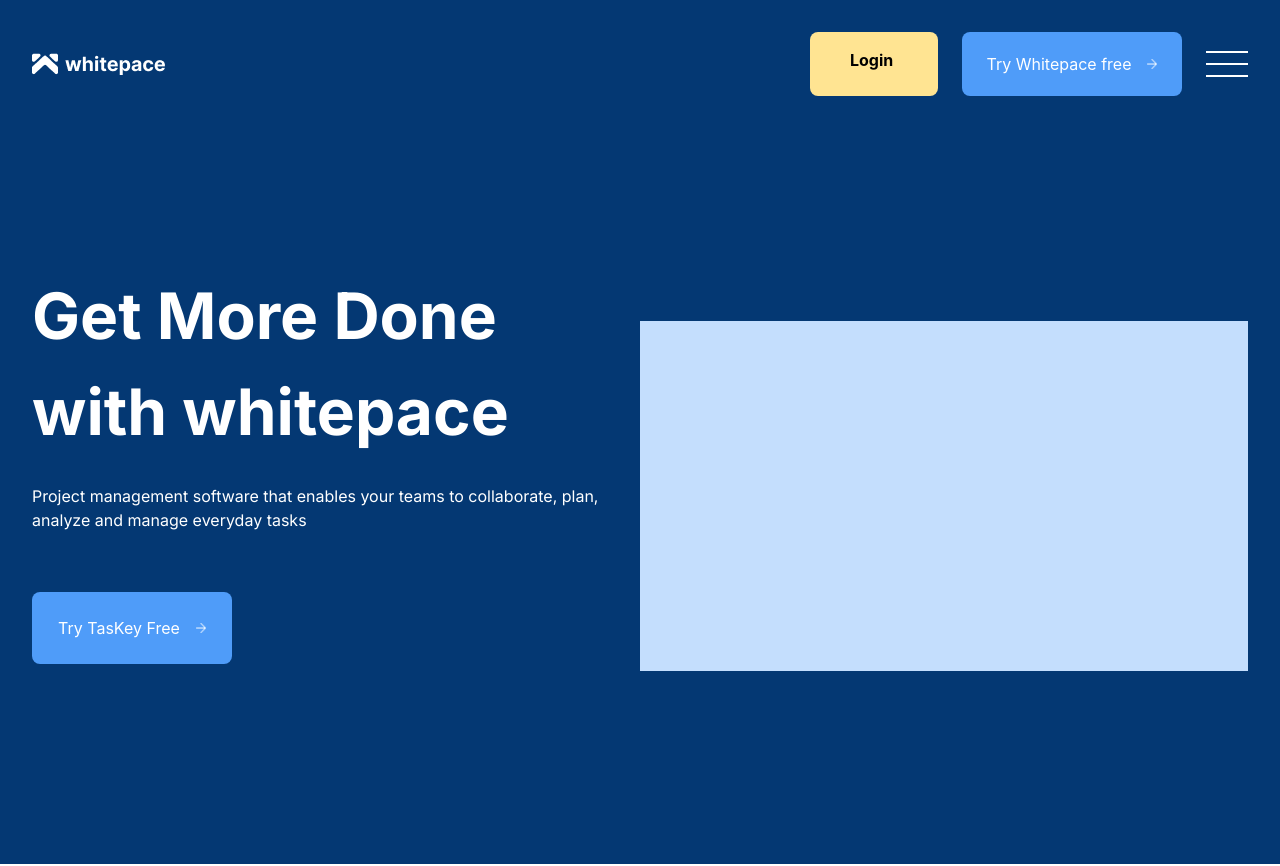
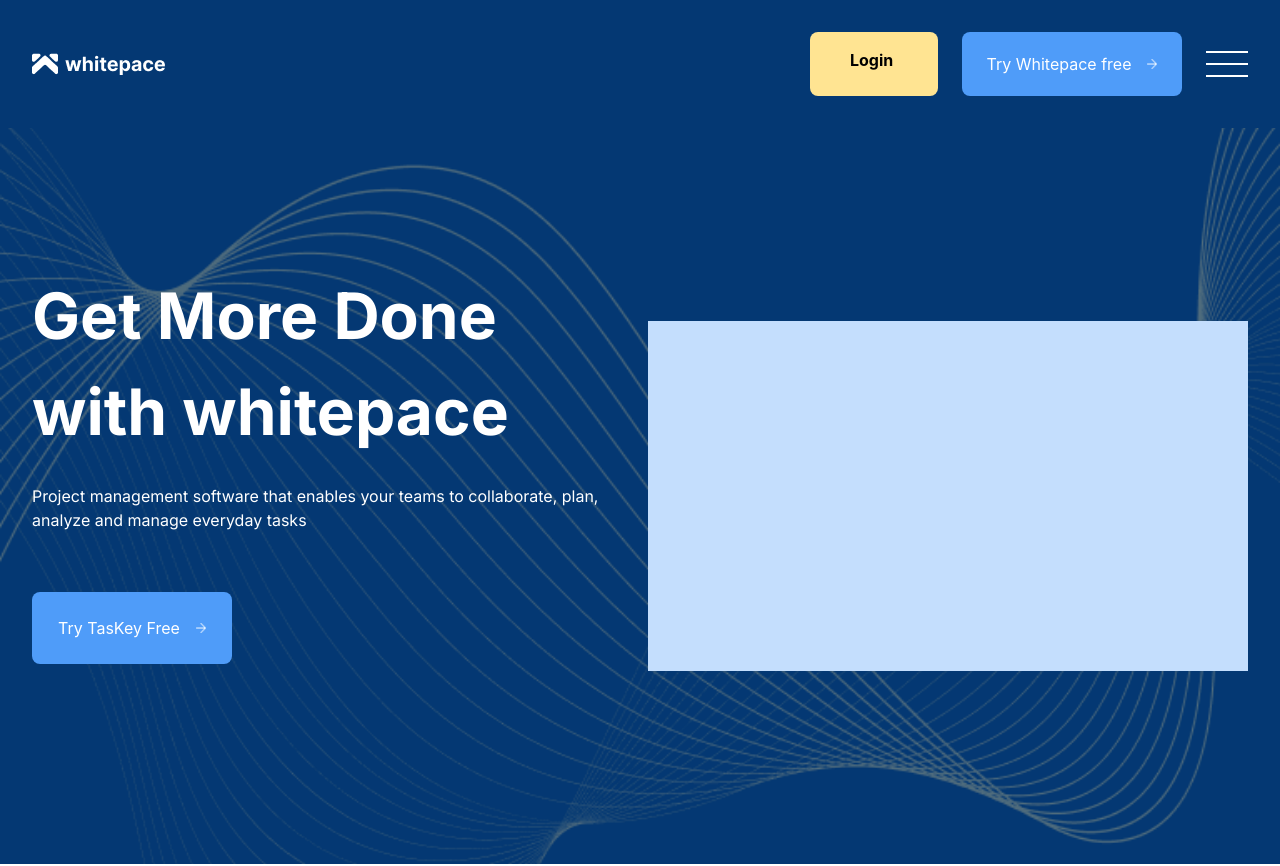
Before and after one commit to mohamedsuhail17/whitepace, a React (Vite) app: page / in a window 1280 px wide. Shown: the top 866 px of the page. Built offline with nearby package versions, Linux system fonts and the light colour scheme.

Commit message:
add background image in first page

```diff
--- a/src/index.css
+++ b/src/index.css
@@ -19,7 +19,7 @@
 /*  FIRST PAGE   */
 /*---------------*/
 .first-page{
-  @apply bg-first-page flex flex-col items-center xl:flex-row px-4 py-20 md:px-20 md:pt-35 md:pb-25 xl:px-8 xl:py-35 2xl:py-25 4xl:px-55 4xl:py-35
+  @apply bg-first-page flex flex-col items-center xl:flex-row px-4 py-20 md:px-20 md:pt-35 md:pb-25 xl:px-8 xl:py-35 2xl:py-25 4xl:px-55 4xl:py-35 xl:gap-4 bg-[url('/src/assets/Element.png')] bg-no-repeat bg-cover bg-center
 }
 
 .block-1{
```
